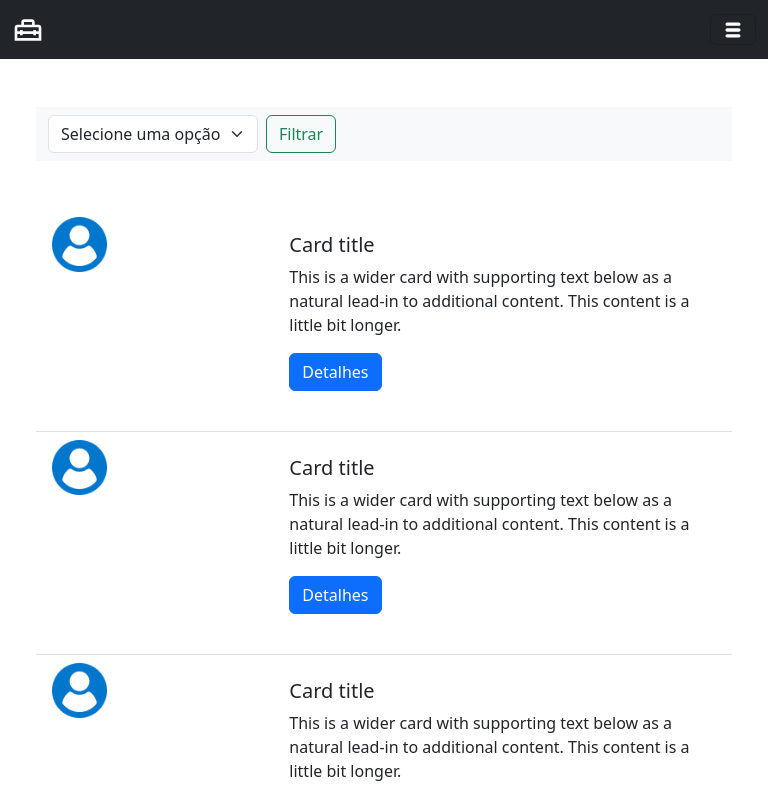
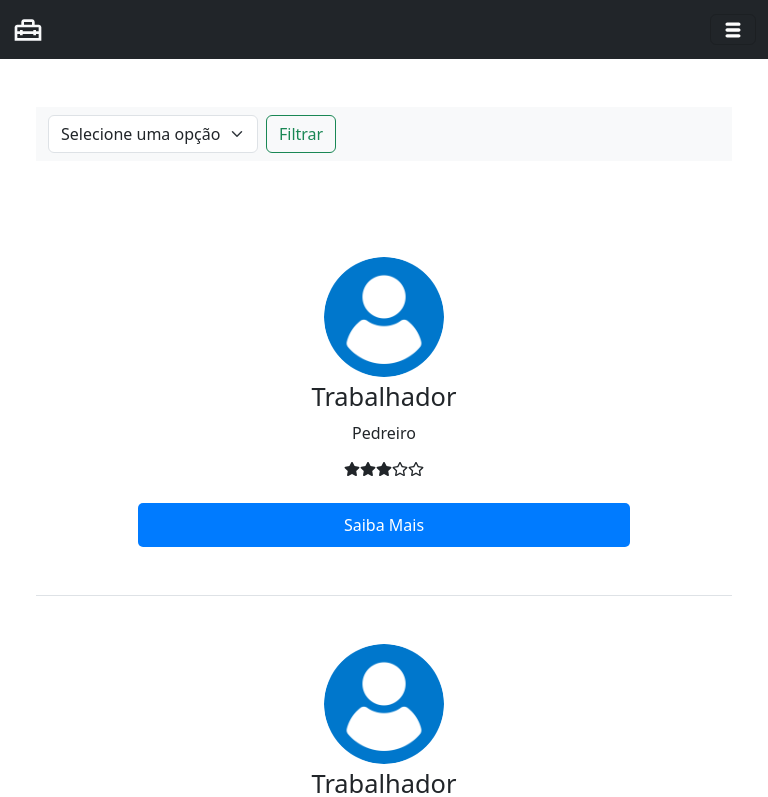
Before and after one commit to Ilgnerbecheleni/jobs, a React (Vite) app: page /jobs in a window 768 px wide. Shown: the top 797 px of the page. Built offline with nearby package versions, Linux system fonts and the light colour scheme.

Commit message:
card e avaliações

```diff
--- a/src/Components/Card/index.jsx
+++ b/src/Components/Card/index.jsx
@@ -1,23 +1,34 @@
 import React from 'react';
-import image from '../../assets/user.png';
+import image from '../../assets/user.png'; // Importe sua imagem aqui
+import styles from './style.module.css'; // Importando os estilos do módulo CSS
+import { FaStar, FaRegStar } from 'react-icons/fa';
 
-function Card() {
+function Card({ numStars }) {
+  // Função para renderizar as estrelas com base no número recebido via props
+  const renderStars = () => {
+    const stars = [];
+    for (let i = 0; i < 5; i++) {
+      if (i < numStars) {
+        stars.push(<FaStar key={i} />);
+      } else {
+        stars.push(<FaRegStar key={i} />);
+      }
+    }
+    return stars;
+  };
+
   return (
-    <div className="card mb-3" style={{ width: '100%', border: 'none' }}>
-      <div className="row g-0">
-        <div className="col-md-4">
-          <img src={image} className="img-fluid rounded-start w-25" alt="imagem" />
-        </div>
-        <div className="col-md-8">
-          <div className="card-body">
-            <h5 className="card-title">Card title</h5>
-            <p className="card-text">This is a wider card with supporting text below as a natural lead-in to additional content. This content is a little bit longer.</p>
-            <a href="#" className="btn btn-primary">Detalhes</a>
-          </div>
-        </div>
+    <div className={styles.card}>
+      <img src={image} alt="Foto" />
+      <div className={styles.info}>
+        <h3>Trabalhador</h3>
+        <p>Pedreiro</p>
+        <div>{renderStars()}</div> {/* Renderizando as estrelas */}
+
       </div>
+      <button>Saiba Mais</button>
     </div>
-  )
+  );
 }
 
 export default Card;
--- a/src/Components/Card/style.module.css
+++ b/src/Components/Card/style.module.css
@@ -1,117 +1,71 @@
-/* style.module.css */
-
 .card {
   display: flex;
-    width: 30vw;
-    height: 20vh;
-    align-items: center;
-    justify-content: space-around;
-    border-radius: 8px;
+  align-items: center; /* Centralizar na vertical */
+  width:80%; /* Ajustar a largura conforme necessário */
   overflow: hidden;
-    transition: transform 0.3s ease;
+  margin: 20px auto;
+  background-color: #fff;
+  height: 180px;
+  gap:4px;
 }
 
-  .card:hover {
-    transform: translateY(-5px);
+.card img {
+  width: 40%; /* Largura da imagem */
+  max-width: 120px; /* Largura máxima para evitar que a imagem fique muito grande */
+  border-radius: 50%; /* Transformar a imagem em um círculo */
+  margin: 0 20px; /* Espaçamento à esquerda da imagem */
 }
 
-  .cardimgcontainer {
-    display: flex;
-    flex-direction: column;
-    justify-content: center;
-    align-items: center;
-  }
-
-  .cardimg {
-    max-width: 100px;
-    height: auto;
-  }
-
-  .cardtext {
-    display: flex;
-    flex-direction: column;
-    justify-content: center;
-    align-items: center;
-    gap:10px;
-  }
-
-  .cardtext p , h2{
-    margin:0;
-  }
-
-  .cardtext h2{
-    margin: 0px;
-    font-size:1.5em;
-
-  }
-  .cardtext p{
-margin: 2px;
-font-size: 1.5em;
+.card .info {
+  flex-grow: 1; /* Permitir que o texto ocupe o espaço restante */
 }
 
 
-  button {
-    padding: 8px 16px;
+.card h3 {
+  margin: 0 0 10px; /* Espaçamento inferior entre o nome e o tipo de serviço */
+}
+
+.card p {
+  margin: 0 0 10px; /* Espaçamento inferior entre o nome e o tipo de serviço */
+}
+
+.card button {
+  width: 150px;
+  padding: 10px;
   background-color: #007bff;
   color: #fff;
   border: none;
-    border-radius: 4px;
+  border-radius: 5px;
   cursor: pointer;
-    transition: background-color 0.3s ease;
+  transition: background-color 0.3s;
 }
 
-  button:hover {
+.card button:hover {
   background-color: #0056b3;
 }
 
-  /* Adaptação para dispositivos móveis */
-  @media (max-width: 768px) {
+/* Estilos para dispositivos móveis */
+@media only screen and (max-width: 768px) {
   .card {
-    width: 85vw;
+    flex-direction: column; /* Alinhar os elementos em coluna */
+    align-items: flex-start; /* Alinhar os elementos à esquerda */
+    height: auto; /* Altura automática */
+    padding: 20px; /* Adicionar espaço interno */
   }
 
-
-  .cardimg {
-    max-width: 80px;
-    height: auto;
+  .card img {
+    margin: 0; /* Remover o espaçamento ao redor da imagem */
+    align-self: center; /* Centralizar a imagem na horizontal */
+    width: 50%; /* Reduzir um pouco a largura da imagem */
   }
 
-  .cardtext h2{
-    margin: 0px;
-    font-size: 1em;
-
-  }
-  .cardtext p{
-margin: 2px;
-font-size: 1em;
+  .card .info {
+    width: 100%; /* Garantir que o texto ocupe toda a largura */
+    text-align: center; /* Centralizar o texto na horizontal */
   }
 
-
-    .cardtext {
-        gap:8px;
+  .card button {
+    width: 100%; /* O botão ocupa toda a largura */
+    margin-top: 20px; /* Adicionar espaço acima do botão */
   }
 }
-
-
-  @media (min-width: 500px) and (max-width: 768px) {
-    .card {
-      width: 70vw;
-
-      /* Outros ajustes de estilo conforme necessário */
-    }
-    .cardtext h2{
-      margin: 0px;
-      font-size:1.3em;
-
-    }
-    .cardtext p{
-  margin: 2px;
-  font-size: 1.3em;
-    }
-
-    .cardimg {
-      max-width: 100px;
-      height: auto;
-    }
-
-  }
--- a/src/Components/ListCard/index.jsx
+++ b/src/Components/ListCard/index.jsx
@@ -19,9 +19,9 @@ function ListCards() {
       </div>
     </nav>
 <ul className="list-group list-group-flush">
-  <li className="list-group-item"><Card/></li>
-  <li className="list-group-item"><Card/></li>
-  <li className="list-group-item"><Card/></li>
+  <li className="list-group-item"><Card numStars={3} /></li>
+  <li className="list-group-item"><Card numStars={2}/></li>
+  <li className="list-group-item"><Card numStars={4}/></li>
 
 </ul>
     </div>
```
Lines whose indentation alone changed are shown as unchanged.
